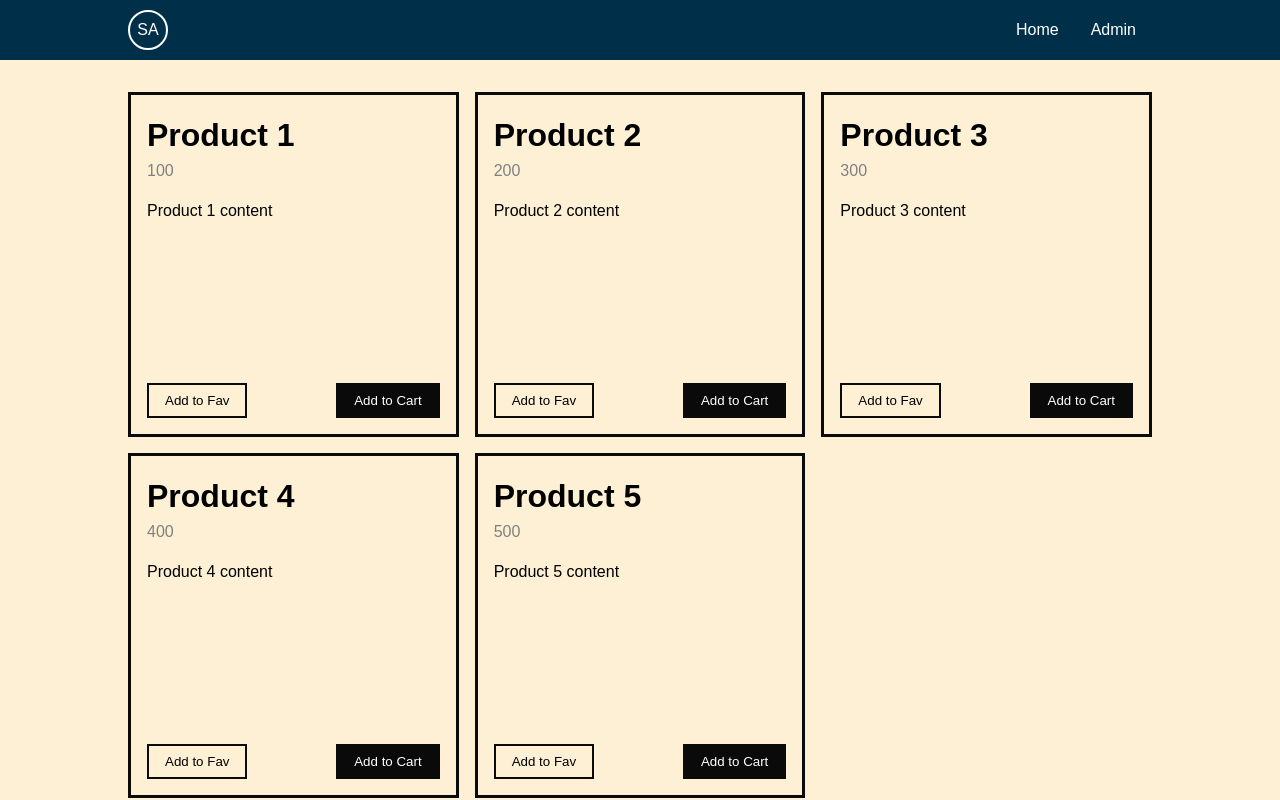
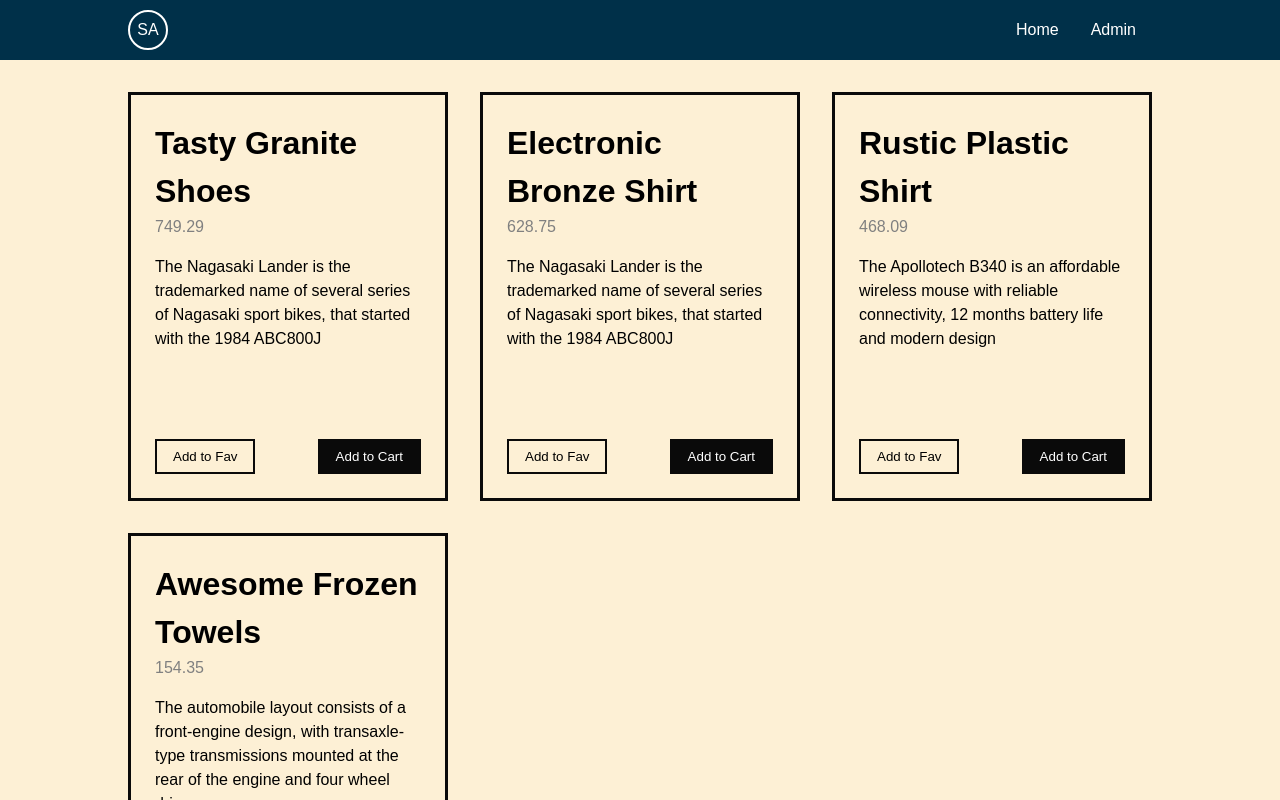
Before and after one commit to amoljagtap17/2024-react-training, a React (Vite) app: page / in a window 1280 px wide. Shown: the top 800 px of the page. Built offline with nearby package versions, Linux system fonts and the light colour scheme.

Commit message:
day 1: code refactor for products components

```diff
--- a/src/components/section/products/ProductCard/ProductCard.module.less
+++ b/src/components/section/products/ProductCard/ProductCard.module.less
@@ -1,7 +1,7 @@
 .ProductCard {
   &__root {
     border: 3px solid #0a0a0a;
-    padding: 1rem;
+    padding: 1.5rem;
   }
   &__title {
     font-size: 2rem;
--- a/src/components/section/products/ProductList/ProductList.module.less
+++ b/src/components/section/products/ProductList/ProductList.module.less
@@ -1,7 +1,7 @@
 .ProductList {
   &__root {
     display: grid;
-    gap: 1rem;
+    gap: 2rem;
 
     grid-template-columns: 1fr 1fr 1fr;
 
--- a/src/components/section/products/ProductList/index.tsx
+++ b/src/components/section/products/ProductList/index.tsx
@@ -1,36 +1,35 @@
 import { ProductCard } from "../ProductCard";
+import { IProductCardProps } from "../types";
 import styles from "./ProductList.module.less";
 
-const productsData = [
+const productsData: IProductCardProps[] = [
   {
-    id: "1",
-    title: "Product 1",
-    price: 100,
-    content: "Product 1 content",
+    id: "c4786109-8e64-4790-a748-817815eac82a",
+    title: "Tasty Granite Shoes",
+    content:
+      "The Nagasaki Lander is the trademarked name of several series of Nagasaki sport bikes, that started with the 1984 ABC800J",
+    price: 749.29,
   },
   {
-    id: "2",
-    title: "Product 2",
-    price: 200,
-    content: "Product 2 content",
+    id: "a2208450-791c-4fdf-9e19-20a4a4fa6d4a",
+    title: "Electronic Bronze Shirt",
+    content:
+      "The Nagasaki Lander is the trademarked name of several series of Nagasaki sport bikes, that started with the 1984 ABC800J",
+    price: 628.75,
   },
   {
-    id: "3",
-    title: "Product 3",
-    price: 300,
-    content: "Product 3 content",
+    id: "226b89e5-63d2-4741-8391-8965e979c207",
+    title: "Rustic Plastic Shirt",
+    content:
+      "The Apollotech B340 is an affordable wireless mouse with reliable connectivity, 12 months battery life and modern design",
+    price: 468.09,
   },
   {
-    id: "4",
-    title: "Product 4",
-    price: 400,
-    content: "Product 4 content",
-  },
-  {
-    id: "5",
-    title: "Product 5",
-    price: 500,
-    content: "Product 5 content",
+    id: "05967f91-1258-4169-a8b6-cc094961d299",
+    title: "Awesome Frozen Towels",
+    content:
+      "The automobile layout consists of a front-engine design, with transaxle-type transmissions mounted at the rear of the engine and four wheel drive",
+    price: 154.35,
   },
 ];
 
--- a/src/components/section/products/index.ts
+++ b/src/components/section/products/index.ts
@@ -1,2 +1,3 @@
 export * from "./ProductCard";
 export * from "./ProductList";
+export * from "./types";
--- /dev/null
+++ b/src/components/section/products/types.ts
@@ -0,0 +1,6 @@
+export interface IProductCardProps {
+  id: string;
+  title: string;
+  price: number;
+  content: string;
+}
```
Also changed, not shown: src/components/section/products/ProductCard/index.tsx (+1 -7 lines).
